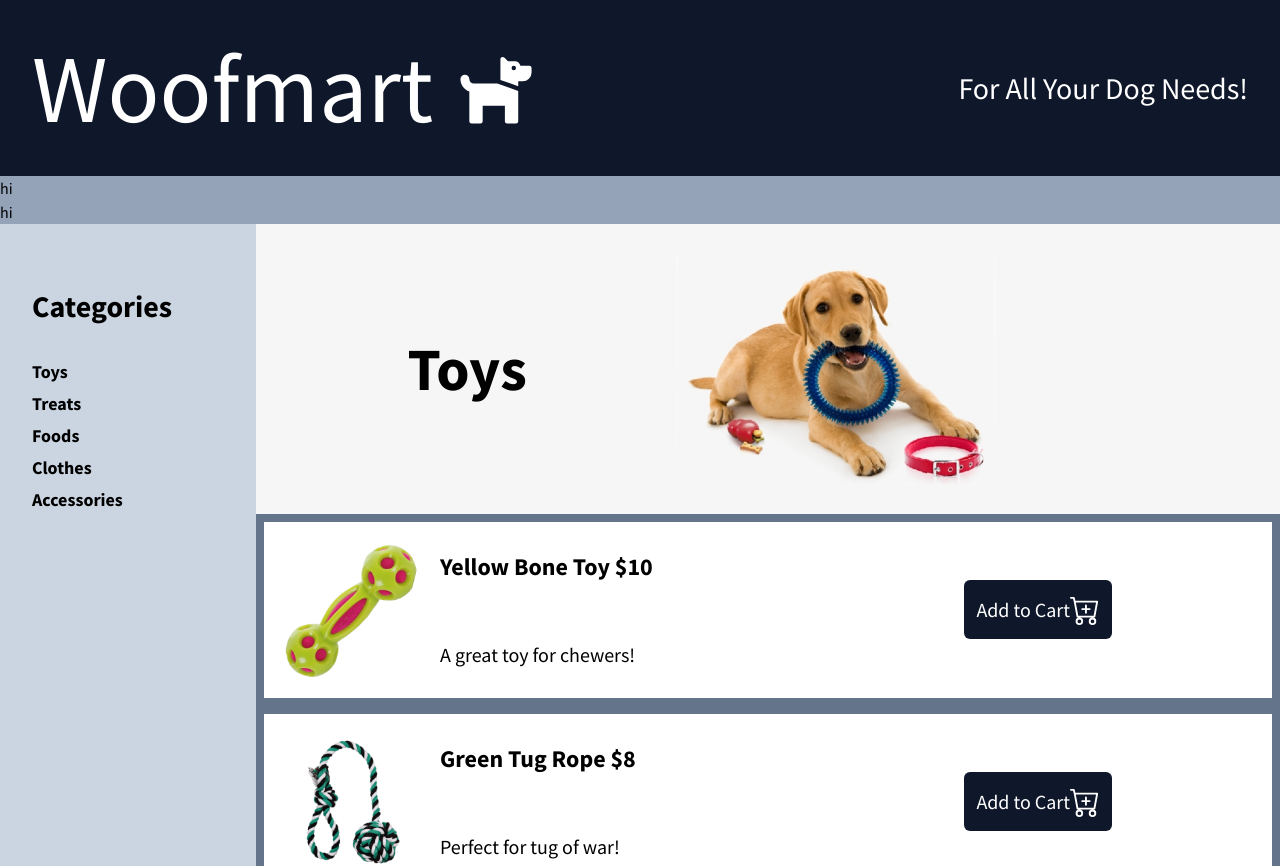
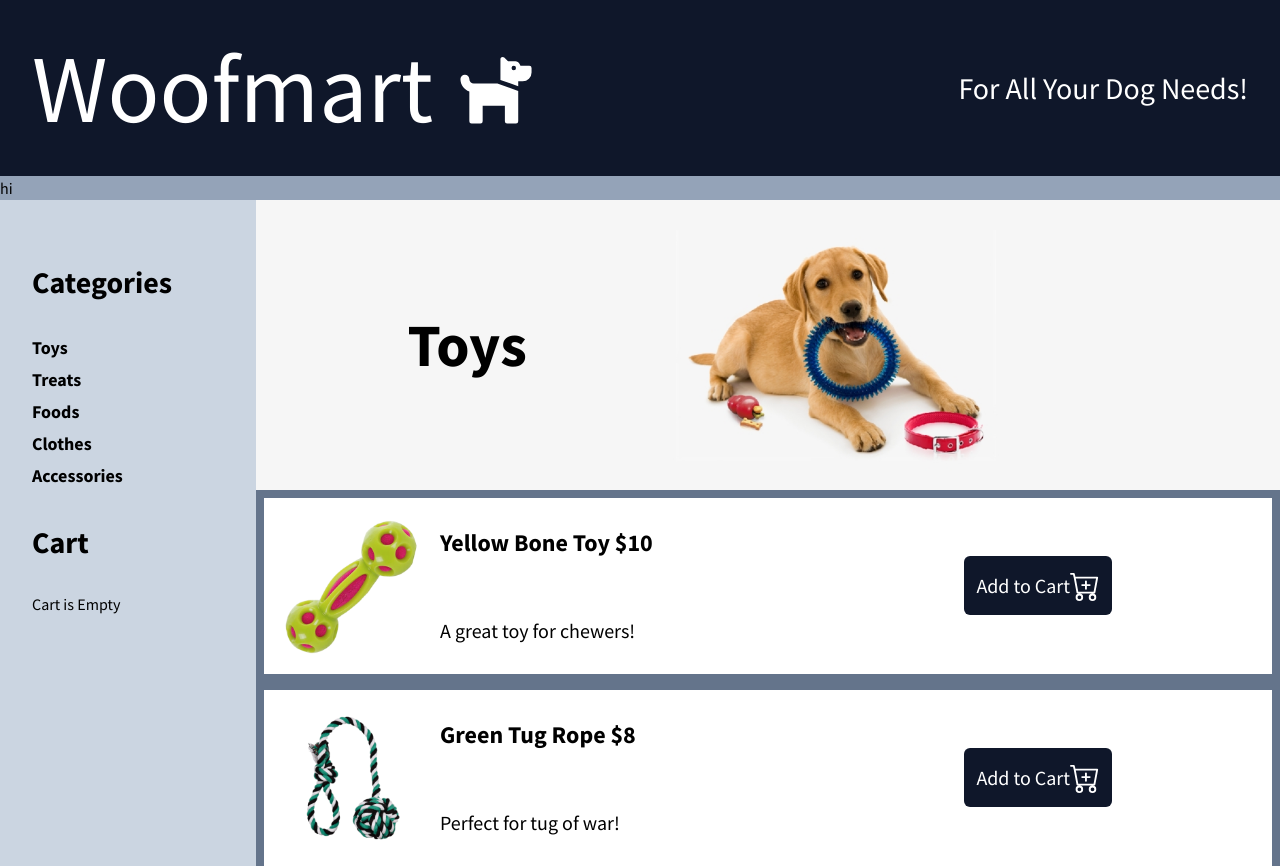
Before and after one commit to hamrajk/cart-app, a Next.js app: page / in a window 1280 px wide. Shown: the top 866 px of the page. Built offline with nearby package versions, Linux system fonts and the light colour scheme; what tw-elements would draw is missing.

Commit message:
Developed functionality to add items to cart and delete items from cart as well

```diff
--- a/components/ItemPanel.js
+++ b/components/ItemPanel.js
@@ -1,7 +1,6 @@
 import { BsCartPlus } from "react-icons/bs";
 
-export default function ItemPanel({ product }) {
-  console.log(product);
+export default function ItemPanel({ product, onAdd }) {
   return (
     <div className="h-48 bg-white border-slate-500 border-8 flex">
       <img src={product.image} className="h-full p-5" />
@@ -12,7 +11,7 @@ export default function ItemPanel({ product }) {
         <div className=" my-auto text-xl font-medium">{product.desc}</div>
       </div>
       <div className="p-3 rounded-md relative top-1/3 h-1/3 bg-slate-900 text-white text-xl flex items-center ml-auto mr-40 ">
-        <button>Add to Cart</button>
+        <button onClick={() => onAdd(product)}>Add to Cart</button>
         <BsCartPlus className="text-3xl" />
       </div>
     </div>
--- a/components/Sidebar.js
+++ b/components/Sidebar.js
@@ -1,4 +1,10 @@
-export default function Sidebar() {
+export default function Sidebar({ cartItems, onAdd, onRemove }) {
+  let total = 0;
+  for (let i of cartItems) {
+    total += i.qty * i.price;
+  }
+  console.log(total);
+
   return (
     <div className="flex-col w-1/5 py-8 px-8 items-left bg-slate-300">
       <h1 className="text-3xl font-bold py-8">Categories</h1>
@@ -9,6 +15,23 @@ export default function Sidebar() {
         <li>Clothes</li>
         <li>Accessories</li>
       </ul>
+
+      <div>
+        <h2 className="text-3xl font-bold py-8">Cart</h2>
+        <div>{cartItems.length === 0 && <div>Cart is Empty</div>}</div>
+        {cartItems.map((item) => (
+          <div className="flex" key={item.id}>
+            <div>{item.name}</div>
+            <div>{item.qty}</div>
+            <button onClick={() => onAdd(item)}>+</button>
+            <button onClick={() => onRemove(item)}>-</button>
+            <div>
+              {item.qty} x ${item.price}
+            </div>
+          </div>
+        ))}
+        {total === 0 ? null : total}
+      </div>
     </div>
   );
 }
--- a/pages/index.js
+++ b/pages/index.js
@@ -1,13 +1,40 @@
 import Head from "next/head";
+import { useState } from "react";
 import Banner from "../components/Banner";
 import Header from "../components/Header";
 import ItemPanel from "../components/ItemPanel";
 import Sidebar from "../components/Sidebar";
 import data from "../data";
-import Collapsible from "react-collapsible";
 
 export default function Home() {
   const { products } = data;
+  const [cartItems, setCartItems] = useState([]);
+
+  const onAdd = (product) => {
+    const exist = cartItems.find((item) => item.id === product.id);
+    if (exist) {
+      setCartItems(
+        cartItems.map((item) =>
+          item.id === product.id ? { ...exist, qty: exist.qty + 1 } : item
+        )
+      );
+    } else {
+      setCartItems([...cartItems, { ...product, qty: 1 }]);
+    }
+  };
+
+  const onRemove = (product) => {
+    if (product.qty === 1) {
+      setCartItems(cartItems.filter((item) => item.id !== product.id));
+    } else {
+      setCartItems(
+        cartItems.map((item) =>
+          item.id === product.id ? { ...item, qty: item.qty - 1 } : item
+        )
+      );
+    }
+  };
+
   console.log(products);
   return (
     <div>
@@ -24,17 +51,16 @@ export default function Home() {
 
       <Header />
       <div className="flex flex-col justify-end  bg-slate-400">
-        hi
         <p>hi</p>
       </div>
 
       <div className="flex h-full">
-        <Sidebar />
+        <Sidebar cartItems={cartItems} onAdd={onAdd} onRemove={onRemove} />
         <div className="w-4/5 flex flex-col ">
           <Banner />
           <div className="flex flex-col">
             {products.map((product) => (
-              <ItemPanel key={product.id} product={product} />
+              <ItemPanel onAdd={onAdd} key={product.id} product={product} />
             ))}
           </div>
         </div>
```
